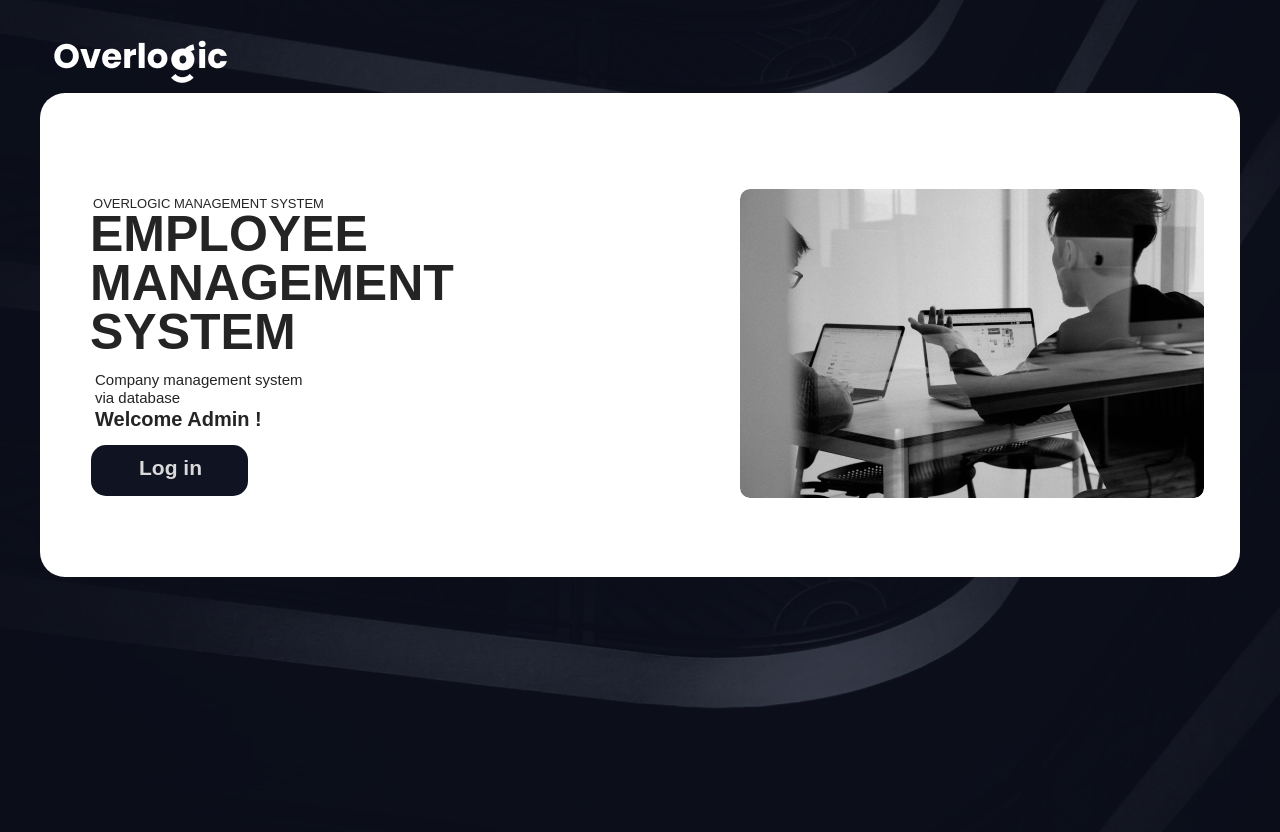
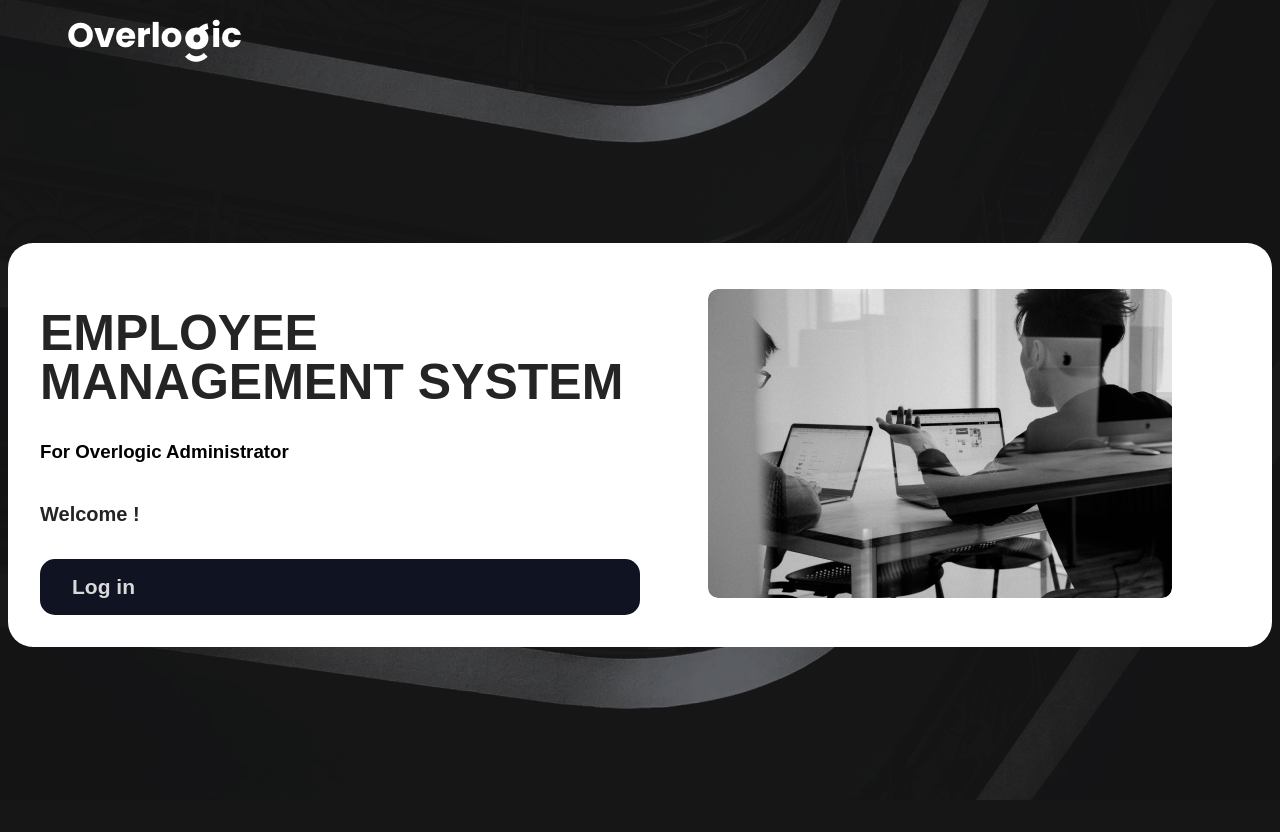
Before and after one commit to overlogic-universe/employee-management-system, a PHP site: page / in a window 1280 px wide; the page is wider, and only the part inside the window is pictured. After the commit the page ends 800 px from the top of that part, so only its background shows below. Run offline with PHP 8.4, Linux system fonts and the light colour scheme; some libraries are stand-ins or nearby versions.

Commit message:
style(features): update lyaout & color for splash & login

```diff
--- a/features/auth/views/index.php
+++ b/features/auth/views/index.php
@@ -6,32 +6,112 @@
   <meta name="viewport" content="width=device-width, initial-scale=1.0">
   <title>Overlogic</title>
   <link href="/features/auth/styles/style.css" rel="stylesheet" />
+  <link href="https://unpkg.com/aos@2.3.1/dist/aos.css" rel="stylesheet">
+  <link rel="shortcut icon" href="../../../assets/logog.png" type="image/x-icon">
+  <style>
+    body, html {
+      margin: 0;
+      padding: 0;
+      height: 100%;
+    }
+    .SplashPage {
+      width: 100%;
+      min-height: 100vh;
+      background-image: url('../../../assets/bg_lp.png');
+      display: flex;
+      flex-direction: column;
+    }
+    .content-wrapper {
+      display: flex;
+      flex-grow: 1;
+      justify-content: center;
+      align-items: center;
+      padding: 2rem;
+      flex-direction: column;
+    }
+    .content-box {
+      background: white;
+      border-radius: 25px;
+      padding: 2rem;
+      display: flex;
+      max-width: 1200px;
+      width: 100%;
+    }
+    .left-content {
+      flex: 1;
+      display: flex;
+      flex-direction: column;
+      justify-content: center;
+    }
+    .right-content {
+      flex: 1;
+      display: flex;
+      justify-content: center;
+      align-items: center;
+    }
+    .title {
+      color: #242424;
+      font-size: 50px;
+      font-weight: 600;
+      line-height: 49px;
+      margin-bottom: 1rem;
+    }
+    .subtitle {
+      color: #242424;
+      font-size: 20px;
+      font-weight: 700;
+      line-height: 25px;
+      margin-bottom: 2rem;
+    }
+    .login-button {
+      background: #0F1322;
+      border-radius: 15px;
+      color: #D9D9D9;
+      font-size: 21px;
+      font-weight: 600;
+      text-decoration: none;
+      padding: 1rem 2rem;
+      display: inline-block;
+    }
+    .image-wrapper img {
+      max-width: 100%;
+      height: auto;
+      border-radius: 10px;
+    }
+  </style>
 </head>
 
 <body>
-  <div class="SplashPage" style="width: 1280px; height: 832px; position: relative">
-    <div class="Rectangle4" style="width: 1280px; height: 832px; left: -0px; top: 0px; position: absolute; background: #0F1322"></div>
-    <img class="Image22" style="width: 1500px; height: 837px; left: -19px; top: -5px; position: absolute" src="../../../assets/bg_lp.png" />
-    <div class="Group290" style="width: 297px; height: 54px; left: -10px; top: 32px; position: absolute">
-      <div class="OverloIc" style="width: 290px; height: 50px; left: 10px; top: 5px; position: absolute; text-align: center; color: white; font-size: 34px; font-weight: 700; line-height: 15px; word-wrap: break-word"><img src="../../../assets/Logo Tulisan.png" alt="Company Logo"> </div>
+  <div class="SplashPage">
+    <div class="Group290" data-aos="fade-right" style="margin: 1rem;">
+      <div class="OverloIc">
+        <img src="../../../assets/Logo Tulisan.png" alt="Company Logo">
+      </div>
     </div>
-    <div class="Line6" style="width: 103px; height: 0px; left: 350px; top: 252px; position: absolute; border: 3px #242424 solid"></div>
-    <div class="Group295" style="width: 1200px; height: 538px; left: 40px; top: 39px; position: absolute">
-      <div class="Group294" style="width: 1200px; height: 538px; left: 0px; top: 0px; position: absolute">
-        <div class="Rectangle300" style="width: 1200px; height: 484px; left: 0px; top: 54px; position: absolute; background: white; border-radius: 25px"></div>
-
-      </div>
-      <div class="EmployeeManagementSystem" style="width: 400px; height: 130px; left: 50px; top: 171px; position: absolute; color: #242424; font-size: 50px; font-weight: 600; line-height: 49px; word-wrap: break-word">EMPLOYEE <br />MANAGEMENT SYSTEM</div>
-      <div class="CompanyManagementSystemViaDatabaseWelcomeAdmin" style="width: 261px; height: 55px; left: 55px; top: 332px; position: absolute"><span style="color: #242424; font-size: 15px;">Company management system <br /></span><span style="color: #242424; font-size: 15px;">via database</span>
-        <div class="WelcomeAdmin"><span style="color: #242424; font-size: 20px; font-weight: 700; line-height: 25px; word-wrap: break-word"><span>Welcome Admin !</span></div>
-        <div class="OverlogicManagementSystem" style="width: 261px; height: 15px; left: -17px; top: -175px; position: absolute; text-align: center; color: #242424; font-size: 13px;">OVERLOGIC MANAGEMENT SYSTEM</div>
-        <div class="Group293" style="width: 157px; height: 51px; left: 46px; top: 404px; position: absolute">
-          <div class="Rectangle301" style="width: 157px; height: 51px; left: -50px; top: -330px; position: absolute; background: #0F1322; border-radius: 15px"></div>
-          <a href="/login" class="LogIn" style="text-decoration:none; width: 89px; height: 17px; left: -15px; top: -315px; position: absolute; text-align: center; color: #D9D9D9; font-size: 21px; font-weight: 600; line-height: 15px; word-wrap: break-word">Log in</a>
+    <div class="content-wrapper">
+      <div class="content-box" data-aos="fade-up">
+        <div class="left-content">
+          <h1 class="title" data-aos="fade-up" data-aos-delay="300">EMPLOYEE <br />MANAGEMENT SYSTEM</h1>
+          <h3 data-aos="fade-up" data-aos-delay="300">For Overlogic Administrator</h3>
+          <p class="subtitle" data-aos="fade-up" data-aos-delay="400">Welcome !</p>
+          <a href="/login" class="login-button" data-aos="zoom-in" data-aos-delay="500">Log in</a>
+        </div>
+        <div class="right-content">
+          <div class="image-wrapper" data-aos="fade-left" data-aos-delay="600">
+            <img src="../../../assets/Discussion.png" alt="Discussion Image">
+          </div>
         </div>
       </div>
-      <img class="Image18" style="width: 464px; height: 309px; left: 700px; top: 150px; position: absolute; border-radius: 10px" src="../../../assets/Discussion.png" />
     </div>
+  </div>
+
+  <script src="https://unpkg.com/aos@2.3.1/dist/aos.js"></script>
+  <script>
+    AOS.init({
+      duration: 1000,
+      once: true
+    });
+  </script>
 </body>
 
 </html>
```
Also changed, not shown: features/auth/views/login.php (+19 -15 lines).
